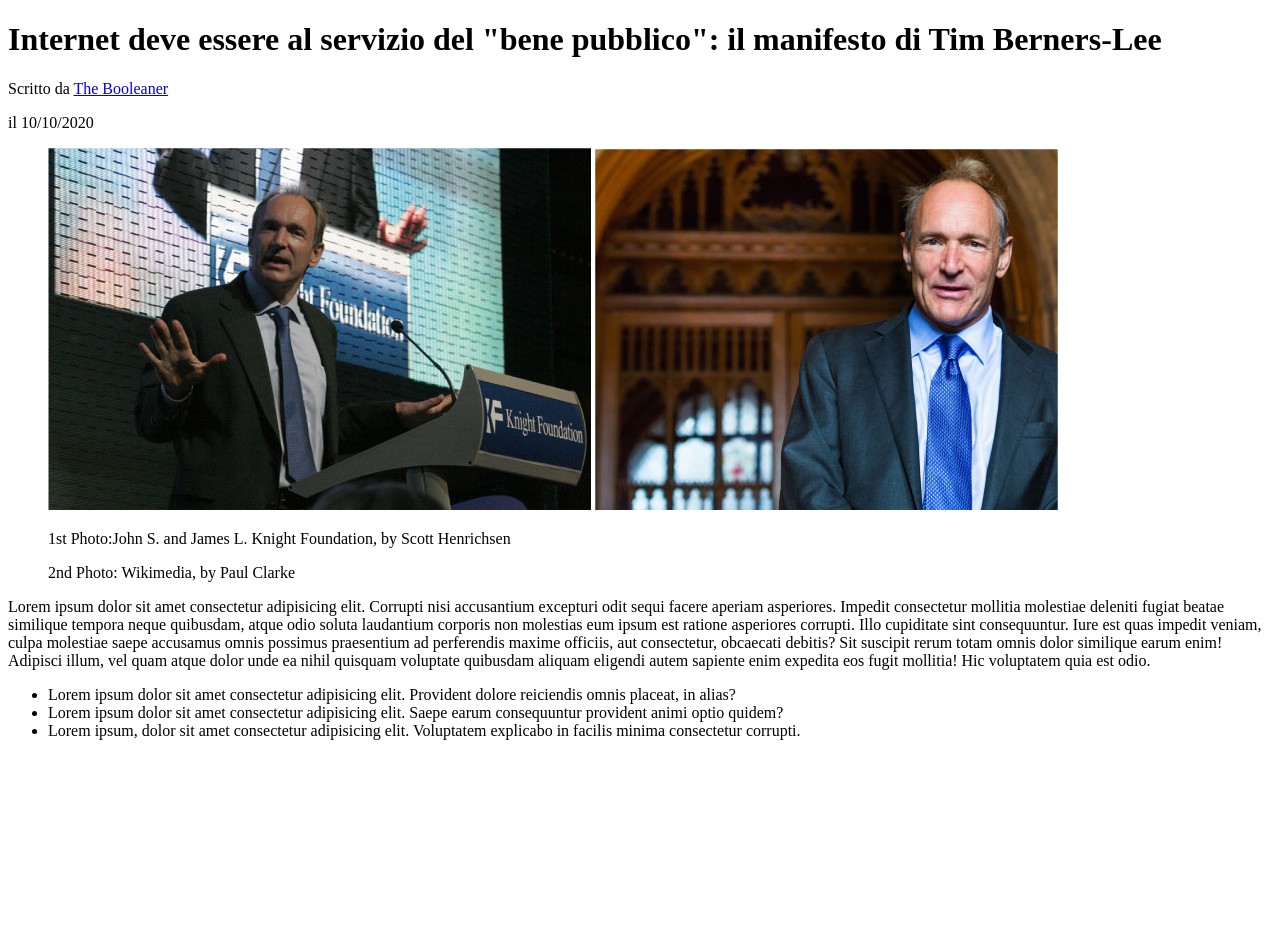
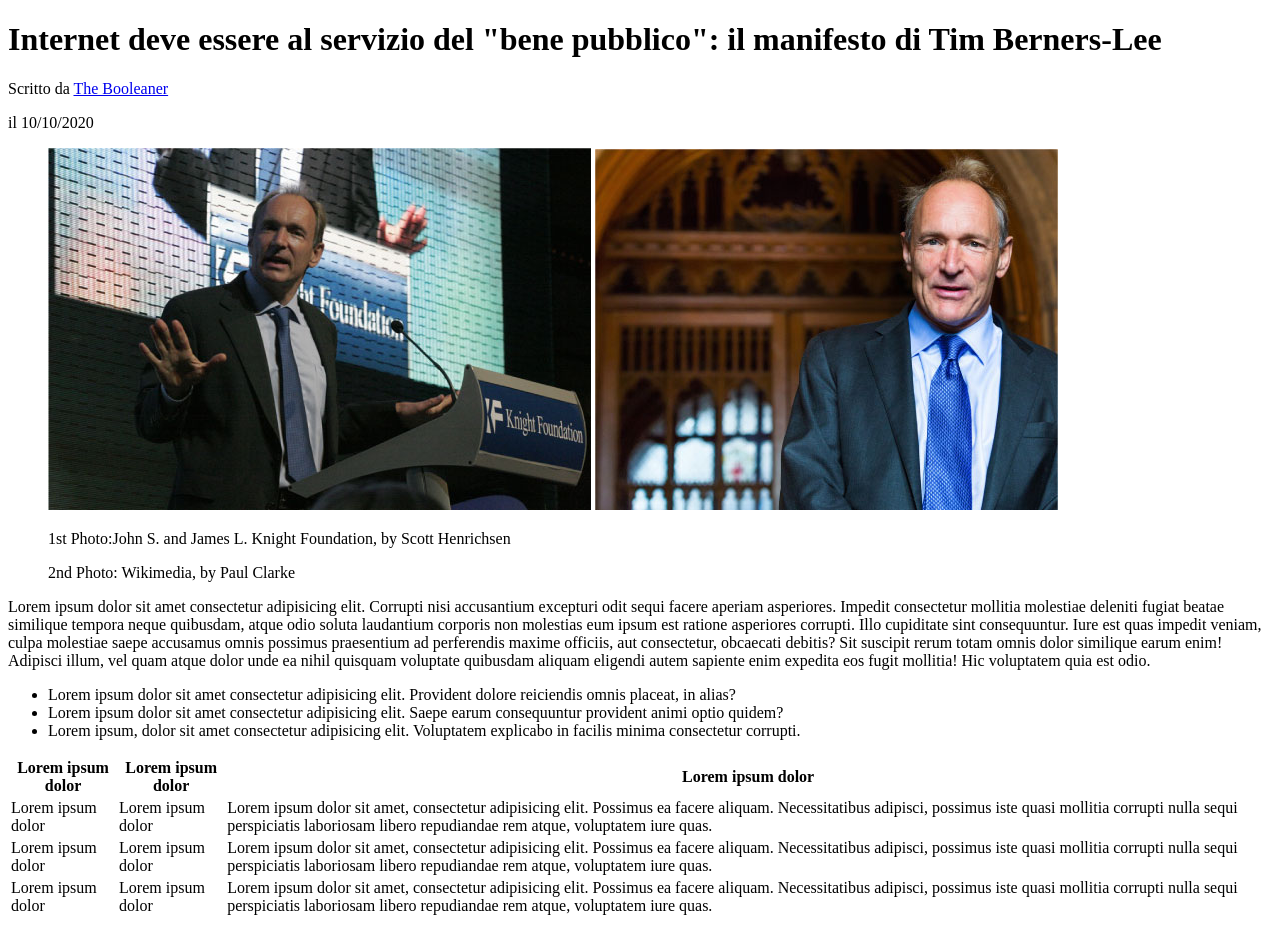
Before and after one commit to eduardorocco/html-css-booleaner, a plain HTML site: page index.html in a window 1280 px wide. Before the commit the page ends 800 px from the top, so only its background shows below. Drawn offline with Linux system fonts and the light colour scheme.

Commit message:
ADD tabella

```diff
--- a/index.html
+++ b/index.html
@@ -42,7 +42,36 @@
 
         <!--Dati tabellari-->
         <div>
-
+            <table>
+                <thead>
+                    <tr>
+                        <th>Lorem ipsum dolor</th>
+                        <th>Lorem ipsum dolor</th>
+                        <th>Lorem ipsum dolor</th>
+                    </tr>
+                </thead>
+                <tbody>
+                    <tr>
+                        <td>Lorem ipsum dolor</td>
+                        <td>Lorem ipsum dolor</td>
+                        <td>Lorem ipsum dolor sit amet, consectetur adipisicing elit. Possimus ea facere aliquam. Necessitatibus adipisci, possimus iste quasi mollitia corrupti nulla sequi perspiciatis laboriosam libero repudiandae rem atque, voluptatem iure quas.</td>
+                    </tr>
+                </tbody>
+                <tbody>
+                    <tr>
+                        <td>Lorem ipsum dolor</td>
+                        <td>Lorem ipsum dolor</td>
+                        <td>Lorem ipsum dolor sit amet, consectetur adipisicing elit. Possimus ea facere aliquam. Necessitatibus adipisci, possimus iste quasi mollitia corrupti nulla sequi perspiciatis laboriosam libero repudiandae rem atque, voluptatem iure quas.</td>
+                    </tr>
+                </tbody>
+                <tbody>
+                    <tr>
+                        <td>Lorem ipsum dolor</td>
+                        <td>Lorem ipsum dolor</td>
+                        <td>Lorem ipsum dolor sit amet, consectetur adipisicing elit. Possimus ea facere aliquam. Necessitatibus adipisci, possimus iste quasi mollitia corrupti nulla sequi perspiciatis laboriosam libero repudiandae rem atque, voluptatem iure quas.</td>
+                    </tr>
+                </tbody>
+            </table>
         </div>
 
     </main>
```
